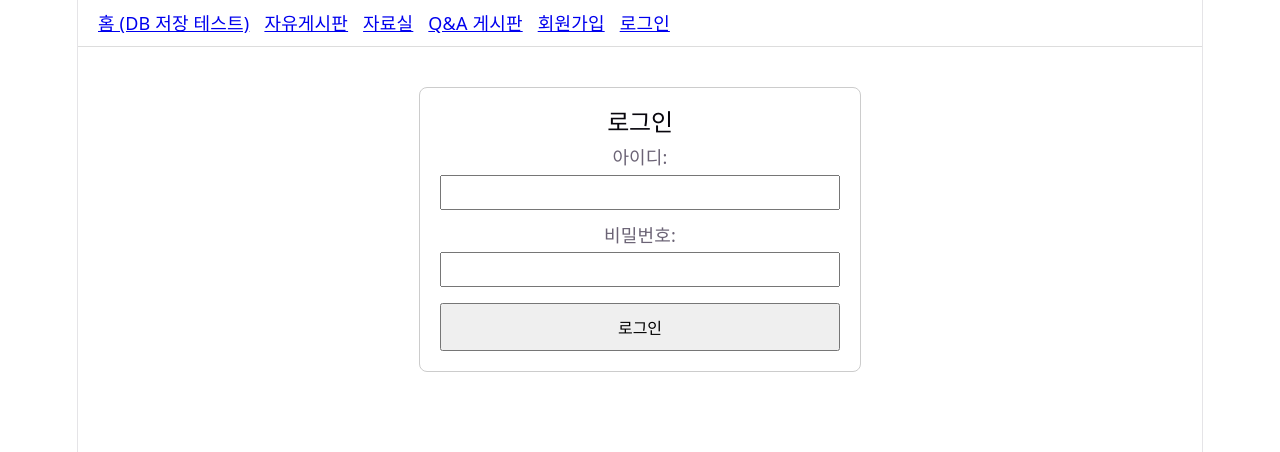
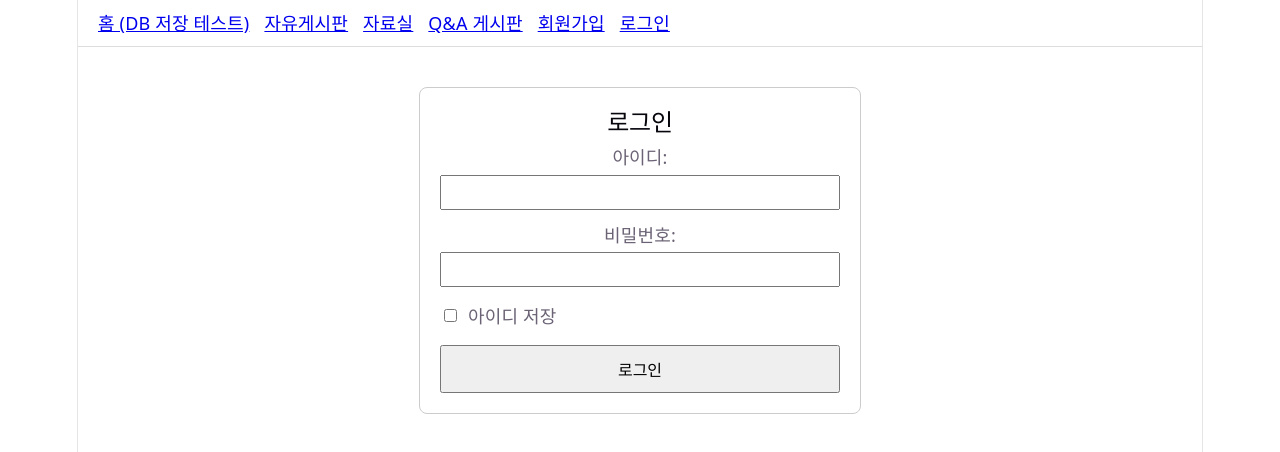
Before and after one commit to cinamonview/website-oh-sh, a React (Vite) app in the folder frontend-react/: page /login in a window 1280 px wide. Shown: the top 452 px of the page. Built offline with nearby package versions, Linux system fonts and the light colour scheme; no server answers.

Commit message:
feat: 로그인 아이디 저장 기능 추가

```diff
--- a/frontend-react/src/Login.jsx
+++ b/frontend-react/src/Login.jsx
@@ -1,13 +1,37 @@
 import { useState } from 'react'
 import { useNavigate } from 'react-router-dom'
+
+const SAVED_LOGIN_ID_COOKIE = 'savedLoginId'
+const SAVED_LOGIN_ID_EXPIRE_DAYS = 30
+
+function getSavedLoginIdCookie() {
+  const cookies = document.cookie.split('; ')
+  for (const cookie of cookies) {
+    const [name, ...rest] = cookie.split('=')
+    if (name === SAVED_LOGIN_ID_COOKIE) {
+      return decodeURIComponent(rest.join('='))
+    }
+  }
+  return ''
+}
+
+function setSavedLoginIdCookie(loginId) {
+  const expires = new Date()
+  expires.setDate(expires.getDate() + SAVED_LOGIN_ID_EXPIRE_DAYS)
+  document.cookie = `${SAVED_LOGIN_ID_COOKIE}=${encodeURIComponent(loginId)}; path=/; expires=${expires.toUTCString()}; SameSite=Lax`
+}
+
+function removeSavedLoginIdCookie() {
+  document.cookie = `${SAVED_LOGIN_ID_COOKIE}=; path=/; expires=Thu, 01 Jan 1970 00:00:00 GMT; SameSite=Lax`
+}
 
 function Login({ onLogin }) {
   const navigate = useNavigate()
   const [formData, setFormData] = useState({
-    loginId: '',
+    loginId: getSavedLoginIdCookie(),
     password: '',
   })
-
+  const [rememberLoginId, setRememberLoginId] = useState(Boolean(getSavedLoginIdCookie()))
   const [result, setResult] = useState(null) // { success: boolean, message: string }
 
   const handleChange = (e) => {
@@ -42,6 +66,11 @@ function Login({ onLogin }) {
       .then((data) => {
         setResult(data)
         if (data.success) {
+          if (rememberLoginId) {
+            setSavedLoginIdCookie(formData.loginId)
+          } else {
+            removeSavedLoginIdCookie()
+          }
           onLogin()
           navigate('/mypage')
         }
@@ -85,6 +114,17 @@ function Login({ onLogin }) {
           />
         </div>
 
+        <div style={{ marginBottom: '16px' }}>
+          <label style={{ display: 'flex', alignItems: 'center', gap: '8px' }}>
+            <input
+              type="checkbox"
+              checked={rememberLoginId}
+              onChange={(e) => setRememberLoginId(e.target.checked)}
+            />
+            아이디 저장
+          </label>
+        </div>
+
         {/* 로그인 버튼 */}
         <button
           type="submit"
```
